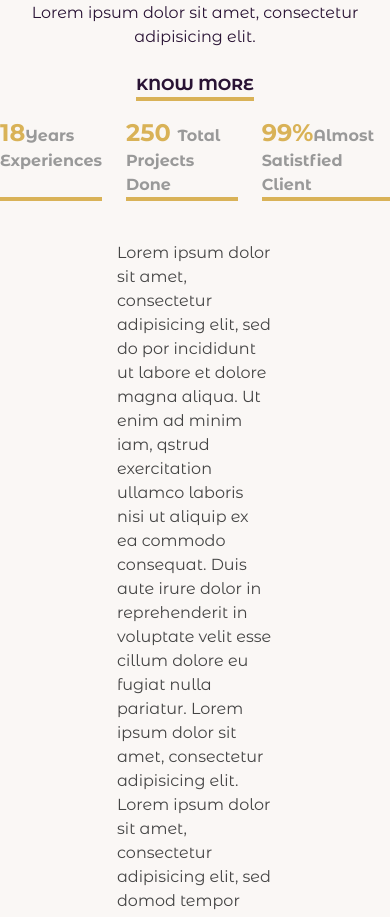
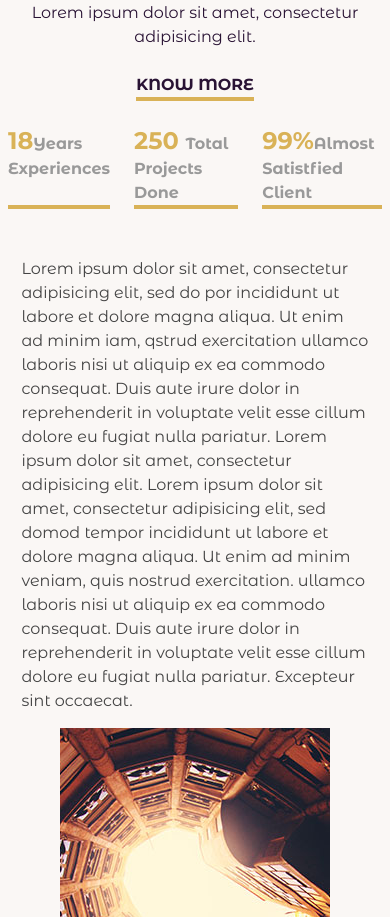
Before and after one commit to KPorus/acrhe, a React (Create React App) app: page /about in a window 390 px wide. Shown: the part 1189-2106 px from the top of the page. Built offline with nearby package versions, Linux system fonts and the light colour scheme.

Commit message:
small update about part

```diff
--- a/src/component/About/About.js
+++ b/src/component/About/About.js
@@ -59,7 +59,7 @@ const About = () => {
                 </button>
               </Link>
             </div>
-            <div className='flex lg:flex-col flex-row gap-6'>
+            <div className='flex lg:flex-col flex-row gap-6 m-2'>
               <p className='mb-10 border-b-4 border-[#d9b257]'>
                 <span className='text-2xl sm:text-6xl font-bold text-[#d9b257] '>
                   18
@@ -93,7 +93,7 @@ const About = () => {
       </div>
 
       <div className='aboutpart grid grid-cols-1 lg:flex container mx-auto justify-center items-center justify-items-center'>
-        <div className="w-2/5">
+        <div className=" w-[89%] sm:w-2/5">
           <p className="text-base text-[#444444]">
             Lorem ipsum dolor sit amet, consectetur adipisicing elit, sed do por
             incididunt ut labore et dolore magna aliqua. Ut enim ad minim iam,
```
